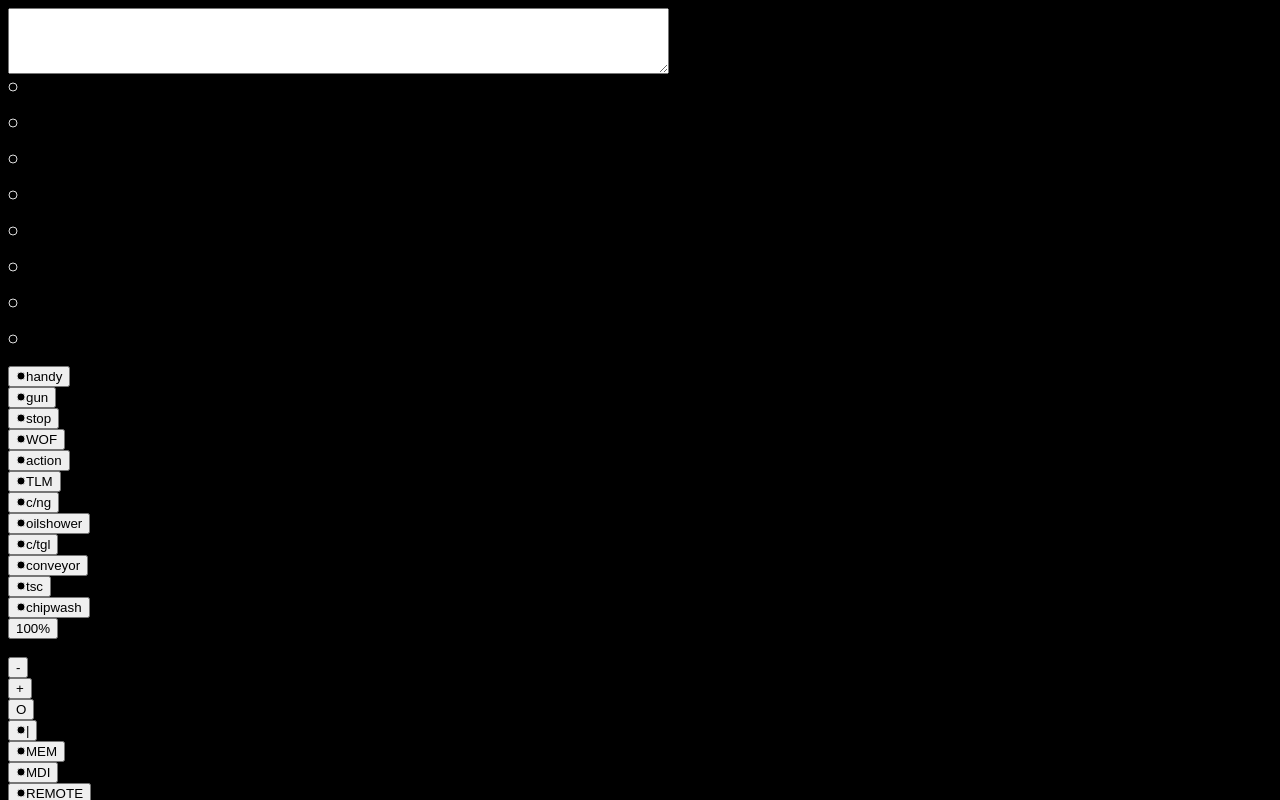
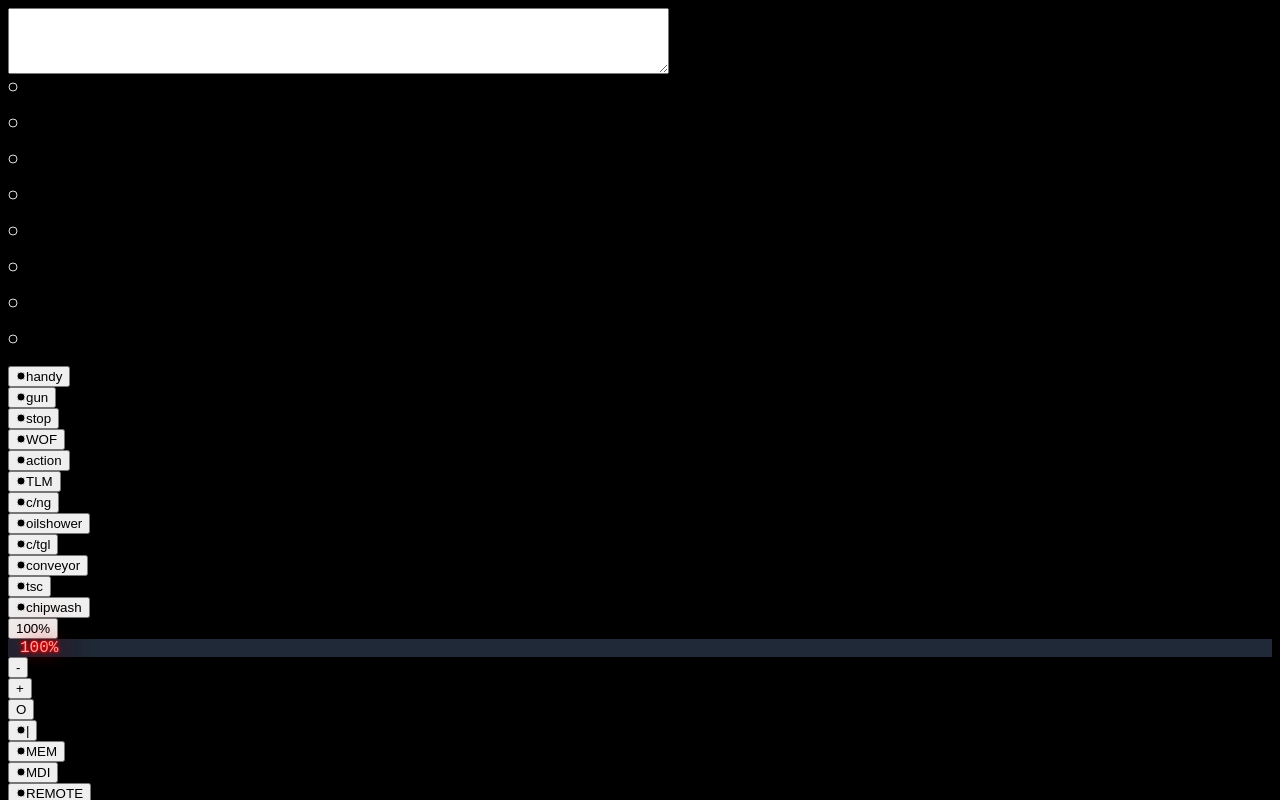
Before and after one commit to kevinkhill/matsuura-gtech-30i, a Next.js app: page / in a window 1280 px wide. Shown: the top 800 px of the page. Built offline with nearby package versions, Linux system fonts and the light colour scheme; a web font is replaced by a local one.

Commit message:
adding glow and styling rpm override to look more like a segment display

```diff
--- a/components/PanelGroups/SpindleGroup.tsx
+++ b/components/PanelGroups/SpindleGroup.tsx
@@ -12,7 +12,7 @@ const SpindleGroup = ({ onToggle }) => {
     <div className="grid grid-cols-4 gap-1 p-1 place-items-center">
       <Button plain text="100%" onToggle={reset} />
       <div className="col-span-3">
-        <div className="text-4xl text-red-600 font-mono-dro">{rpms}%</div>
+        <div className="text-4xl text-red-glow font-mono-dro">{rpms}%</div>
       </div>
       <Button plain text="-" onToggle={decrease} />
       <Button plain text="+" onToggle={increase} />
--- a/styles/globals.css
+++ b/styles/globals.css
@@ -8,6 +8,12 @@ body {
   font-family: "Syne Mono", monospace;
 }
 
+.text-red-glow {
+  @apply text-red-300 bg-gray-800 px-3;
+  text-shadow: 0 0 2px red, 0 0 3px red, 0 0 5px red, 0 0 20px red, 0 0 60px red,
+    0 0 100px red;
+}
+
 .machine-panel {
   background-image: url("../public/img/hplus300.en.jpg");
   background-size: 100%;
```
